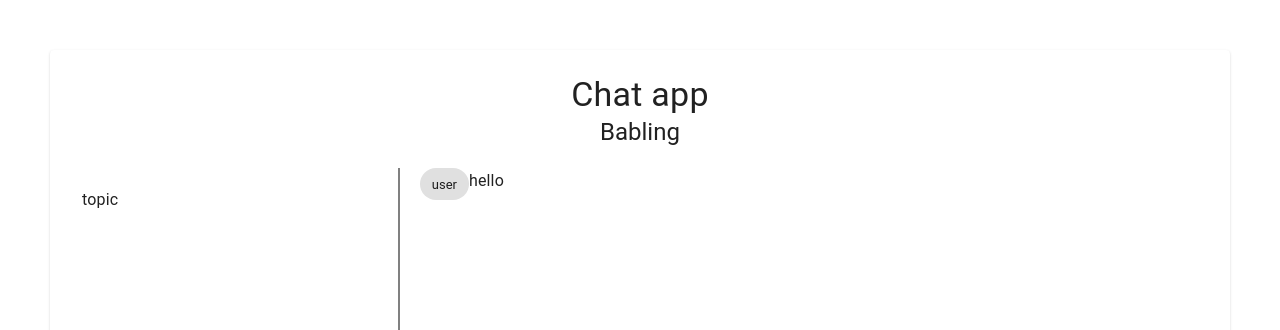
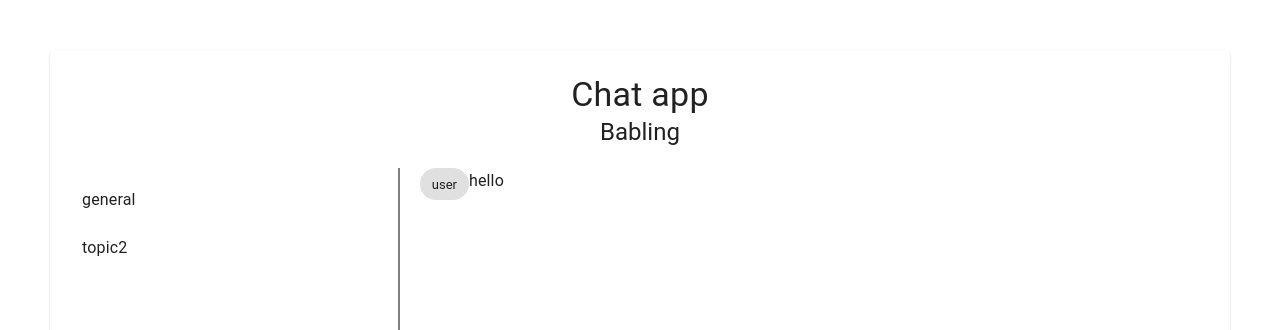
Before and after one commit to nancyruya/Something, a React (Create React App) app: page / in a window 1280 px wide. Shown: the top 330 px of the page. Built offline with nearby package versions, Linux system fonts and the light colour scheme.

Commit message:
map topics

```diff
--- a/src/Dashboard.js
+++ b/src/Dashboard.js
@@ -45,6 +45,9 @@ export default function Dashboard() {
 
   console.log({ allChats });
 
+  //get list of topics
+  const topics = Object.keys(allChats);
+
   const [textValue, changeTextValue] = React.useState("");
 
   return (
@@ -59,9 +62,9 @@ export default function Dashboard() {
         <div className={classes.flex}>
           <div className={classes.topicsWindow}>
             <List>
-              {["topic"].map((topic) => (
+              {topics.map(topic => (
                 <ListItem key={topic} button>
-                  <ListItemText primary="topic" />
+                  <ListItemText primary={topic} />
                 </ListItem>
               ))}
             </List>
```
